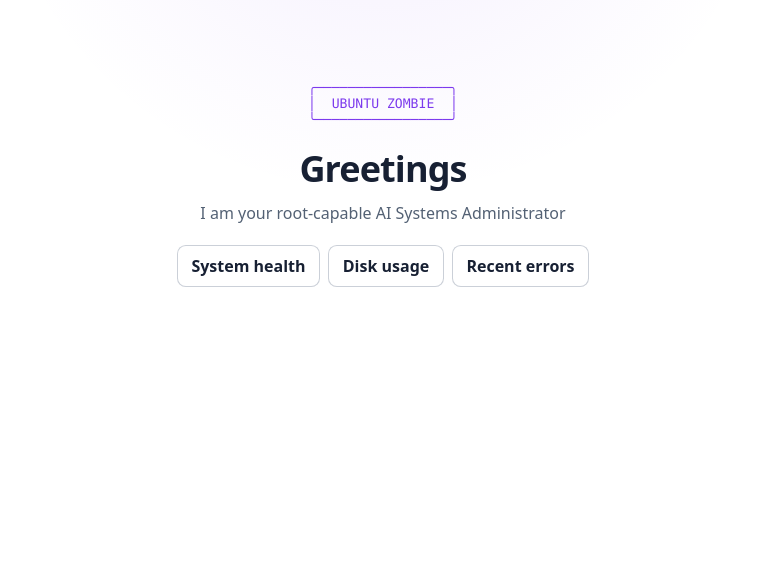
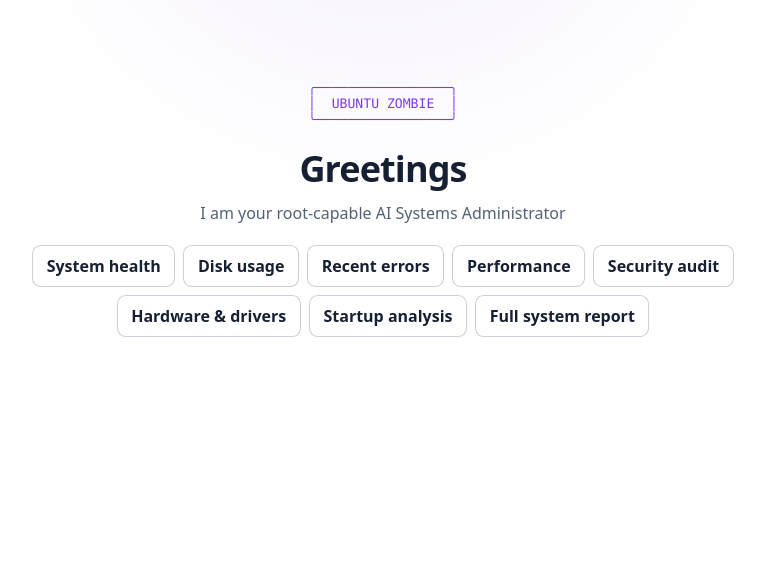
Before and after one commit to japer-technology/ubuntu-zombie, a Python web app: template payload/agent/templates/index.html in a window 1280 px wide. Shown: the part 45-622 px from the top of the page, without its empty margins (257-1022 px from the left). Run offline with Jinja, Linux system fonts and the light colour scheme; the template is opened without the code that fills it, so the values that code supplies are empty; some libraries are stand-ins or nearby versions.

Commit message:
Update index.html

```diff
--- a/payload/agent/templates/index.html
+++ b/payload/agent/templates/index.html
@@ -287,10 +287,14 @@
   <h2 id="welcome-title">Greetings</h2>
   <p>I am your root-capable AI Systems Administrator</p>
   <div class="starter-actions" aria-label="Example prompts">
-    <button type="button" data-starter="Deep report about the health of all components of the PC">System health</button>
-    <button type="button" data-starter="Show me what is using the most disk space amd a deep analysis of the rest">Disk usage</button>
-    <button type="button" data-starter="Check for recent system errors and explain them">Recent errors</button>
-  </div>
+  <button type="button" data-starter="Perform a comprehensive health assessment of this computer. Analyse hardware, operating system, drivers, services, logs, performance, security, temperatures, storage, networking and identify anything requiring attention, ordered by priority.">System health</button>
+  <button type="button" data-starter="Analyse all storage devices. Show what is consuming disk space, identify duplicate, temporary and obsolete files, explain why space is being used, and recommend the safest ways to recover storage.">Disk usage</button>
+  <button type="button" data-starter="Review recent operating system, application and hardware errors. Explain each issue in plain English, determine likely root causes, estimate severity, and recommend corrective actions.">Recent errors</button>
+  <button type="button" data-starter="Analyse overall system performance. Identify CPU, GPU, memory, storage and network bottlenecks, explain why they occur, and recommend the highest-impact optimisations.">Performance</button>
+  <button type="button" data-starter="Perform a complete security audit. Check operating system security, firewall, antivirus, updates, user accounts, startup items, remote access, exposed services and potential vulnerabilities.">Security audit</button>
+  <button type="button" data-starter="Inspect installed hardware and drivers. Detect missing, outdated or unstable drivers, firmware issues, hardware faults, configuration problems and compatibility risks.">Hardware & drivers</button>
+  <button type="button" data-starter="Evaluate startup behaviour and background activity. Identify slow startup causes, unnecessary services, scheduled tasks, background applications and recommend safe optimisations.">Startup analysis</button>
+  <button type="button" data-starter="Produce a complete technical report of this computer. Summarise hardware, software, operating system, performance, security, health, storage, networking and prioritise all recommended improvements from most important to least important.">Full system report</button>  </div>
 </div>
 <div id="log" role="log" aria-live="polite" aria-relevant="additions text"
      aria-label="Chat transcript"></div>
```
